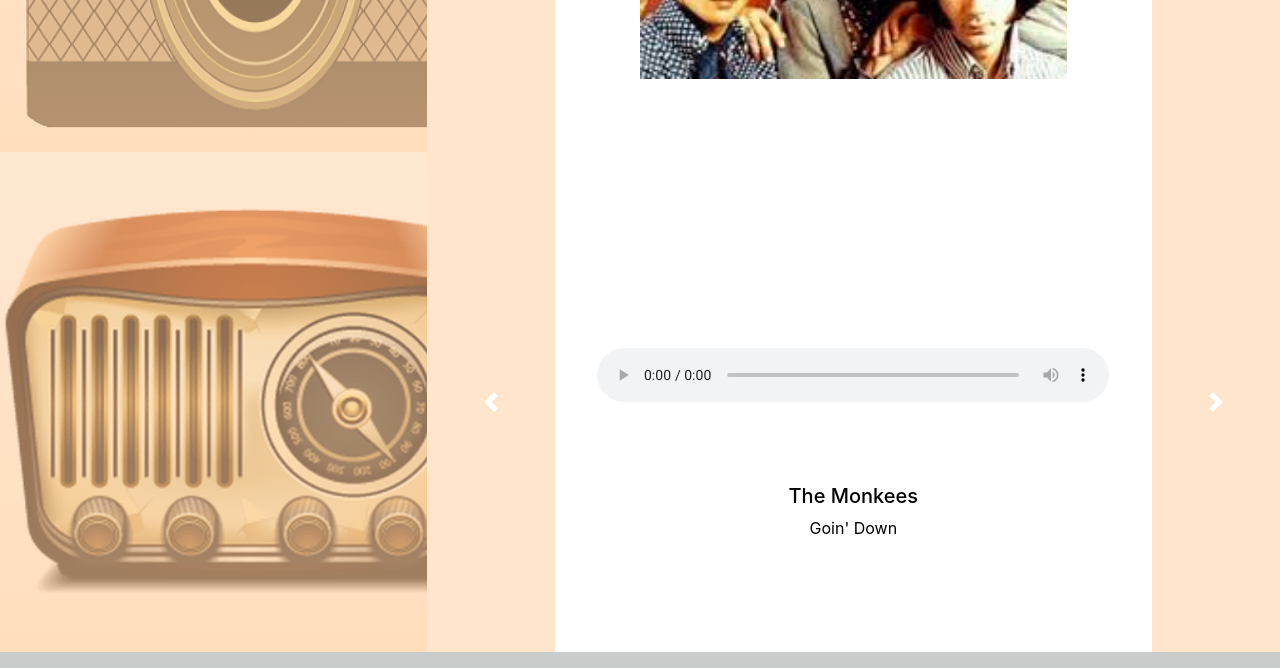
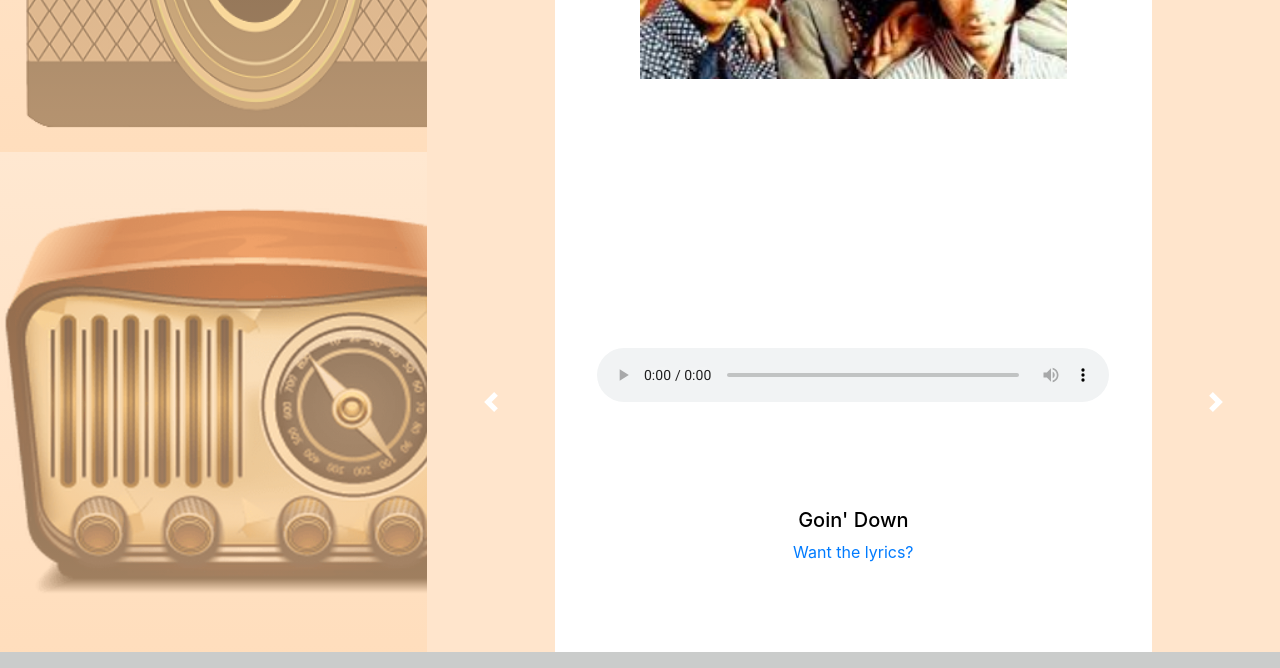
Before and after one commit to rory81/the-monkees, a plain HTML site: page media.html in a window 1280 px wide. Shown: the part 1148-1816 px from the top of the page. Drawn offline with nearby package versions, Linux system fonts and the light colour scheme.

Commit message:
add lyrics

```diff
--- a/media.html
+++ b/media.html
@@ -119,8 +119,8 @@
 								<div class="carousel-inner">
 									<div class="carousel-item active images text-center">
 										<div class="carousel-caption">
-											<h5>The Monkees</h5>
-											<p>Goin' Down</p>
+											<h5>Goin' Down</h5>
+											<a href="https://www.azlyrics.com/lyrics/monkees/goindown.html" target="_blank">Want the lyrics?</a>
 										</div>
 										<audio controls>
   										<source src="/assets/mp3/mediamusic1.mp3" type="audio/mpeg">
@@ -129,8 +129,8 @@
 									</div>
 									<div class="carousel-item images text-center">
 										<div class="carousel-caption">
-											<h5>The Monkees</h5>
-											<p>Listen To the Band</p>
+											<h5>Listen To the Band</h5>
+											<a href="https://www.azlyrics.com/lyrics/monkees/listentotheband.html" target="_blank">Want the lyrics?</a>
 										</div>
 										<audio controls>
   										<source src="/assets/mp3/mediamusic2.mp3" type="audio/mpeg">
@@ -139,8 +139,8 @@
 									</div>
 									<div class="carousel-item images text-center">
 										<div class="carousel-caption">
-											<h5>The Monkees</h5>
-											<p>Daydream Believer</p>
+											<h5>Daydream Believer</h5>
+											<a href="https://www.azlyrics.com/lyrics/monkees/daydreambeliever.html" target="_blank">Want the lyrics?</a>
 										</div>
 										<audio controls>
   										<source src="/assets/mp3/mediamusic3.mp3" type="audio/mpeg">
@@ -149,8 +149,8 @@
 									</div>
 									<div class="carousel-item images text-center">
 										<div class="carousel-caption">
-											<h5>The Monkees</h5>
-											<p>Randy Scouse Git</p>
+											<h5>Randy Scouse Git</h5>
+											<a href="https://www.azlyrics.com/lyrics/monkees/randyscousegit.html" target="_blank">Want the lyrics?</a>
 										</div>
 										<audio controls>
   										<source src="/assets/mp3/mediamusic4.mp3" type="audio/mpeg">
@@ -159,8 +159,8 @@
 									</div>
 									<div class="carousel-item images text-center">
 										<div class="carousel-caption">
-											<h5>The Monkees</h5>
-											<p>Valleri</p>
+											<h5>Valleri</h5>
+											<a href="https://www.azlyrics.com/lyrics/monkees/valleri.html" target="_blank">Want the lyrics?</a>
 										</div>
 										<audio controls>
   										<source src="/assets/mp3/mediamusic5.mp3" type="audio/mpeg">
```
